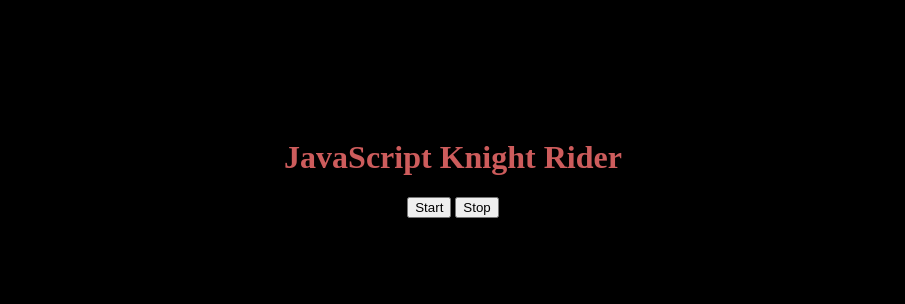
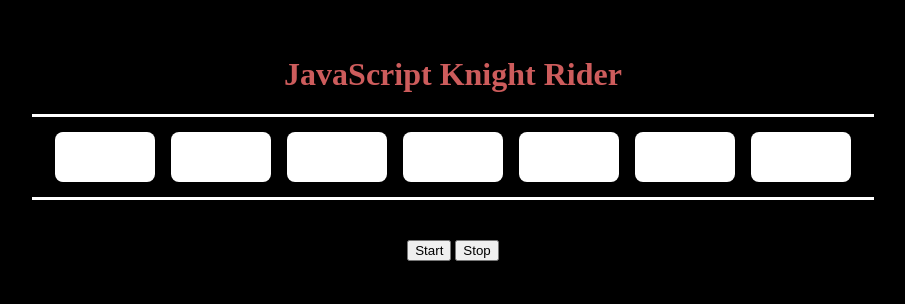
Before and after one commit to ayomahansani/IT-Assignment-09-Light_System, a plain HTML site: page light_system.html in a window 1280 px wide. Shown: the part 240-544 px from the top of the page, without its empty margins (195-1100 px from the left). Drawn offline with Linux system fonts and the light colour scheme.

```diff
--- a/css/light-system.css
+++ b/css/light-system.css
@@ -16,12 +16,11 @@ main {
     left: 0;
     right: 0;
     margin: auto;
-
-    text-align: center;
 }
 
 main h1 {
     color: indianred;
+    text-align: center;
 }
 
 #light-panel {
@@ -29,4 +28,20 @@ main h1 {
     width: fit-content;
     height: fit-content;
     margin: auto;
+    border-top: 3px solid white;
+    border-bottom: 3px solid white;
+    padding: 15px;
 }
+
+#btn-panel {
+    text-align: center;
+    margin: 40px 0;
+}
+
+.light {
+    width: 100px;
+    aspect-ratio: 2/1;
+    background-color: white;
+    border-radius: 8px;
+    margin: 0 8px;
+}
```
